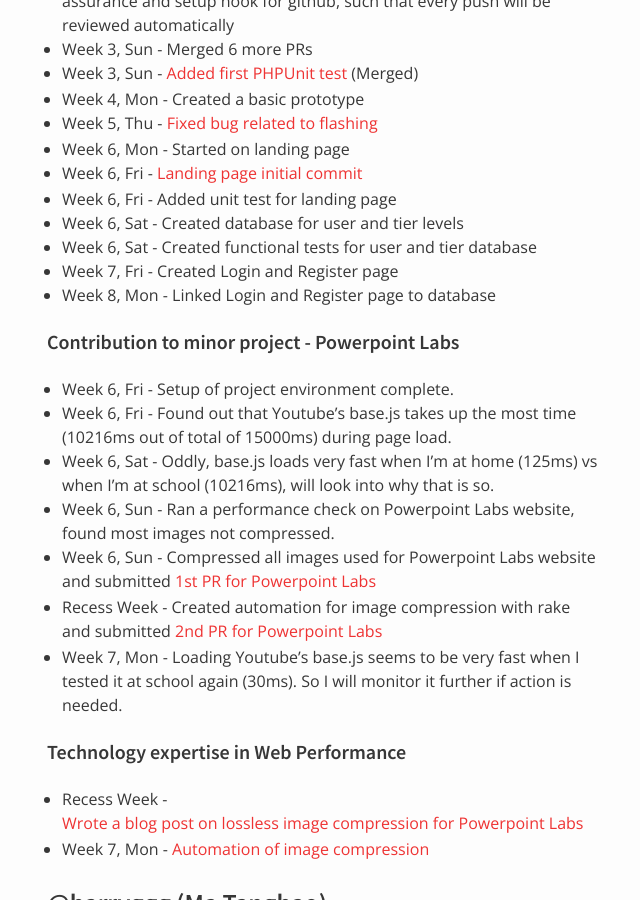
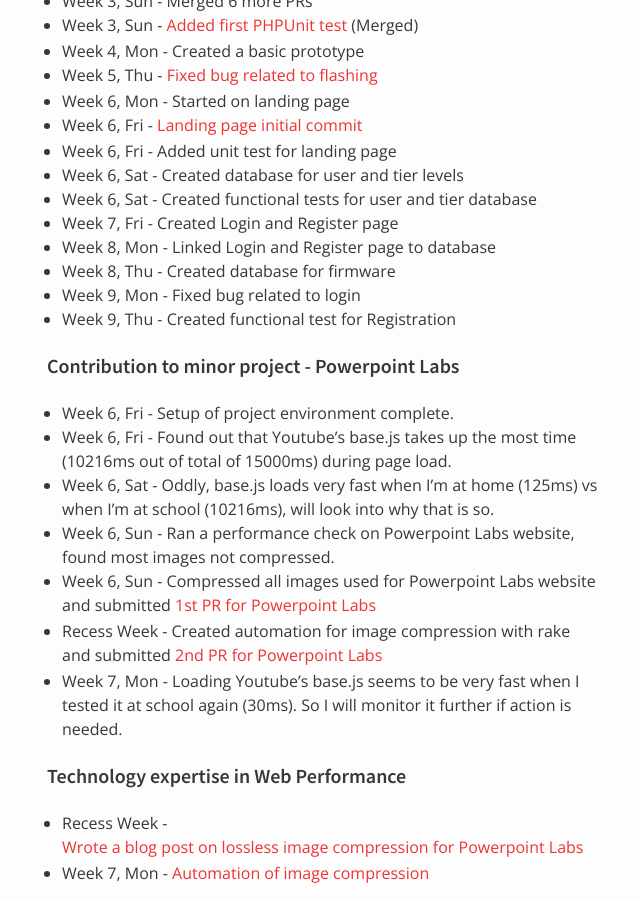
Before and after one commit to nus-oss/cs3281-AY1516S2-website, a Jekyll site: the page built from teams/codebender.md, in a window 1280 px wide and 900 px high, scrolled down 9361 px. Shown: the whole window, without its empty margins (323-963 px from the left). Built offline with Jekyll 4.4.1, drawn with Linux system fonts in a browser that asks for light colours; some of the changed lines change nothing that is shown; some of the changed text lies outside the part shown.

Commit message:
Alex update workplan

```diff
--- a/teams/codebender.md
+++ b/teams/codebender.md
@@ -41,9 +41,8 @@
 * [x] Create database for user and tier - Week 6
 * [x] Create test for user & tier database - Week 7
 * [x] Create registration and login page - Week 7
-* [ ] Create test for login and registration and database linkage - Week 7
-* [ ] Create database for firmware - Week 8
-* [ ] Create test to ensure that user and firmware database is linked correctly  - Week 8
+* [x] Create test for login and registration and database linkage - Week 7
+* [x] Create database for firmware - Week 8
 * [ ] Create show info page - Week 8
 * [ ] Create test to ensure show info page shows correct info - Week 9
 * [ ] Create dashboard page - Week 9
@@ -290,6 +289,9 @@
 * Week 6, Sat - Created functional tests for user and tier database
 * Week 7, Fri - Created Login and Register page
 * Week 8, Mon - Linked Login and Register page to database
+* Week 8, Thu - Created database for firmware
+* Week 9, Mon - Fixed bug related to login
+* Week 9, Thu - Created functional test for Registration
 
 #### Contribution to minor project - Powerpoint Labs
 * Week 6, Fri - Setup of project environment complete.
```
